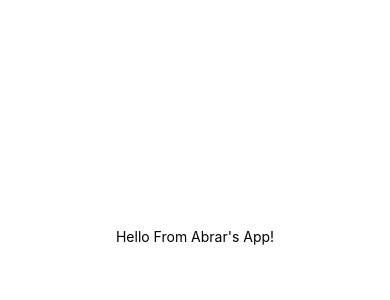
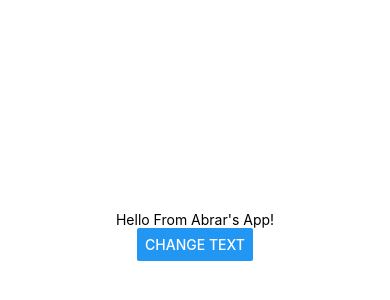
Before and after one commit to abrarhayat/react-native-app, a React Native app: screen / in a window 390 px wide. Shown: the part 186-486 px from the top of the page. Built offline with nearby package versions, Linux system fonts and the light colour scheme.

Commit message:
Used hooks to manage functional comp state

```diff
--- a/App.js
+++ b/App.js
@@ -1,12 +1,21 @@
-import { StatusBar } from 'expo-status-bar';
-import React from 'react';
-import { StyleSheet, Text, View } from 'react-native';
+import React, { useState } from 'react';
+import { StyleSheet, Text, View, Button } from 'react-native';
 
 export default function App() {
+  const [displayText, setDisplayText] = useState("Hello From Abrar's App!");
+  const [changed, setChanged] = useState(false);
   return (
     <View style={styles.container}>
-      <Text>Hello From Abrar's App!</Text>
-      <StatusBar style="auto" />
+      <Text>{displayText}</Text>
+      <Button title="Change Text"
+        onPress={
+          () => {
+            changed
+              ? setDisplayText("Hello from Abrar's App!")
+              : setDisplayText("Abrar's App Changed!");
+            setChanged(!changed);
+          }
+        } />
     </View>
   );
 }
```
Also changed, not shown: 1 other file (tests, documents, lock files or other folders).
